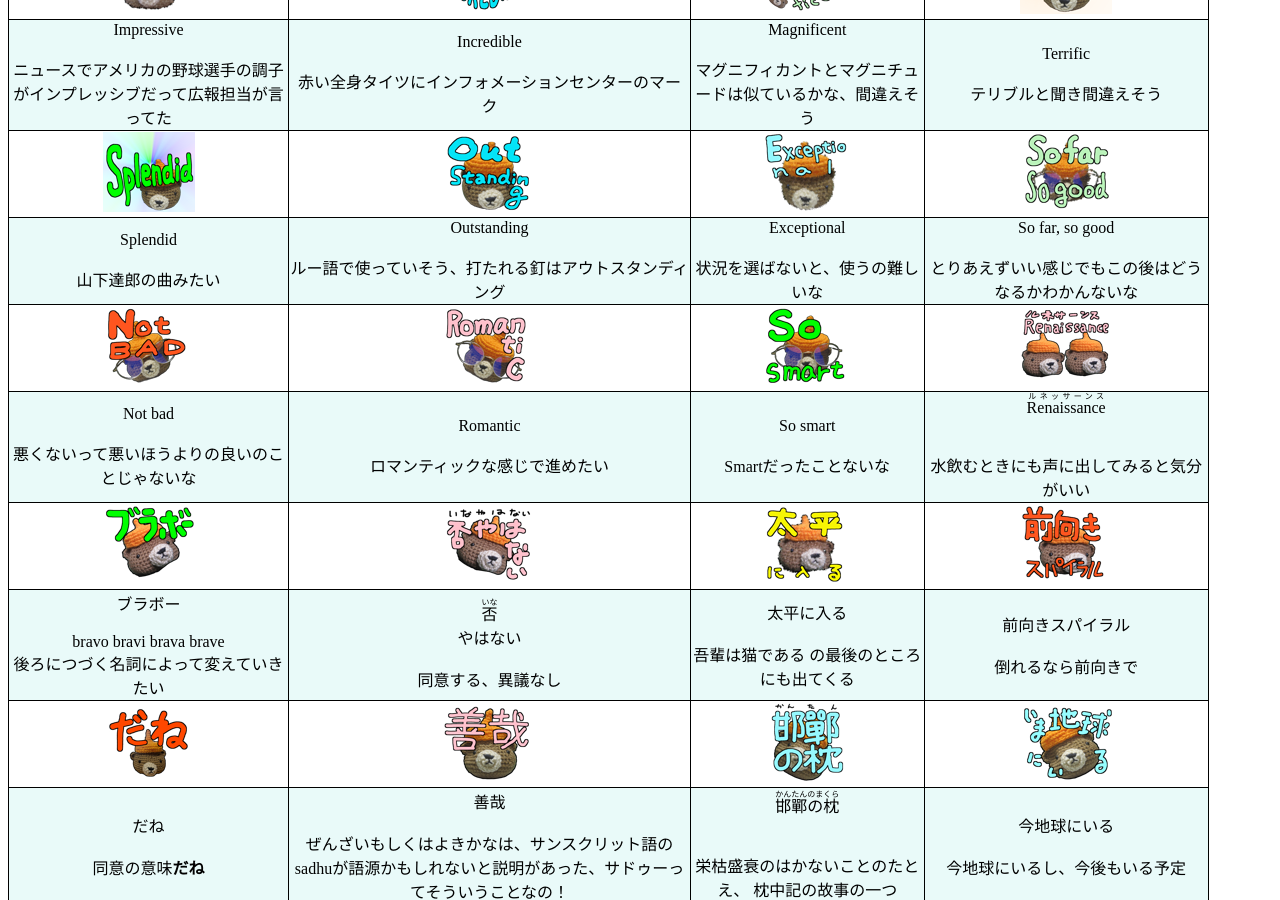
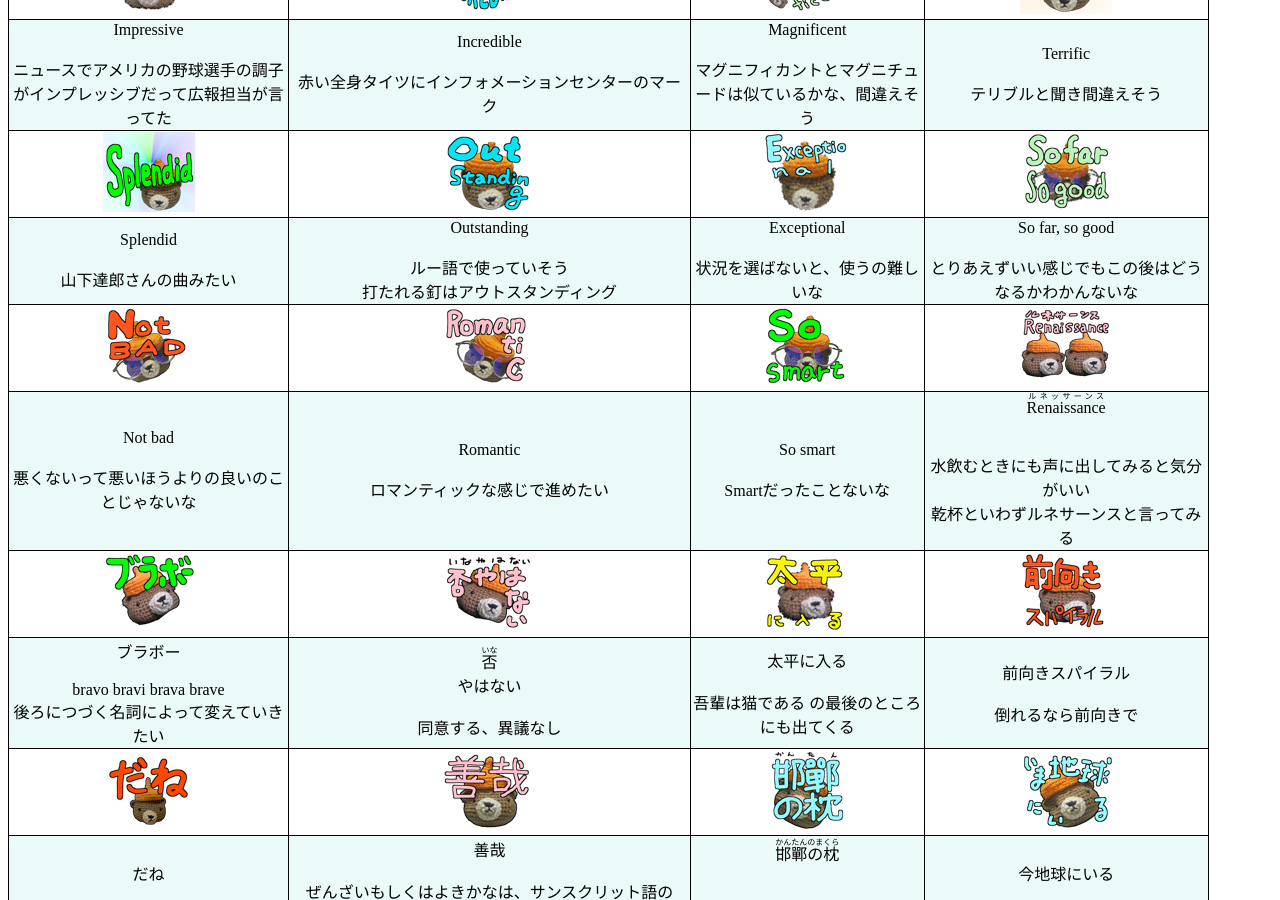
Before and after one commit to yamasuto/TamaKuma.github.io, a Jekyll site: the page built from docs/R.04/Frontpage.md, in a window 1280 px wide and 900 px high, scrolled down 908 px. Built offline with Jekyll 4.4.1, drawn with Linux system fonts in a browser that asks for light colours.

Commit message:
revised descriptions

```diff
--- a/docs/R.04/Frontpage.md
+++ b/docs/R.04/Frontpage.md
@@ -21,9 +21,9 @@ permalink: /R.04/
 | ![](images\13_IMG_4348_impressive.png)| ![](images\14_IMG_4348_incredible.png)| ![](images\15_IMG_4348_magnificent.png)| ![](images\16_IMG_4344_楽し_terrific.png)|
 |Impressive<br/><br/>ニュースでアメリカの野球選手の調子がインプレッシブだって広報担当が言ってた|Incredible<br/><br/>赤い全身タイツにインフォメーションセンターのマーク|Magnificent<br/><br/>マグニフィカントとマグニチュードは似ているかな、間違えそう|Terrific<br/><br/>テリブルと聞き間違えそう|
 | ![](images\17_IMG_4344_楽し_splendid.png)| ![](images\18_IMG_4344_楽し_outstanding.png)| ![](images\19_IMG_4344_楽し_exceptional.png)| ![](images\20_IMG_4345_so_far_so_good.png)|
-|Splendid<br/><br/>山下達郎の曲みたい|Outstanding<br/><br/>ルー語で使っていそう、打たれる釘はアウトスタンディング|Exceptional<br/><br/>状況を選ばないと、使うの難しいな|So far, so good<br/><br/>とりあえずいい感じでもこの後はどうなるかわかんないな|
+|Splendid<br/><br/>山下達郎さんの曲みたい|Outstanding<br/><br/>ルー語で使っていそう<br/>打たれる釘はアウトスタンディング|Exceptional<br/><br/>状況を選ばないと、使うの難しいな|So far, so good<br/><br/>とりあえずいい感じでもこの後はどうなるかわかんないな|
 | ![](images\21_IMG_4345_Not_bad.png)| ![](images\22_IMG_4345_Romantic.png)| ![](images\23_IMG_4345_so_smart.png)| ![](images\24_IMG_4337_Renaissance.png)|
-|Not bad<br/><br/>悪くないって悪いほうよりの良いのことじゃないな|Romantic<br/><br/>ロマンティックな感じで進めたい|So smart<br/><br/>Smartだったことないな|<ruby>Renaissance<rp>（</rp><rt>ルネッサーンス</rt><rp>）</rp></ruby><br/><br/><br/>水飲むときにも声に出してみると気分がいい|
+|Not bad<br/><br/>悪くないって悪いほうよりの良いのことじゃないな|Romantic<br/><br/>ロマンティックな感じで進めたい|So smart<br/><br/>Smartだったことないな|<ruby>Renaissance<rp>（</rp><rt>ルネッサーンス</rt><rp>）</rp></ruby><br/><br/><br/>水飲むときにも声に出してみると気分がいい<br/>乾杯といわずルネサーンスと言ってみる|
 | ![](images\25_IMG_4337_ブラボー.png)| ![](images\26_IMG_4337_否やはない.png)| ![](images\27_IMG_4337_太平に入る.png)| ![](images\28_IMG_4337_前向きスパイラル.png)|
 |ブラボー<br/><br/>bravo bravi brava brave<br/>後ろにつづく名詞によって変えていきたい|<ruby>否<rp>（</rp><rt>いな</rt><rp>）</rp></ruby><br/>やはない<br/><br/>同意する、異議なし|太平に入る<br/><br/>吾輩は猫である の最後のところにも出てくる|前向きスパイラル<br/><br/>倒れるなら前向きで|
 | ![](images\29_PXL_20250218_223206634_だね.png)| ![](images\30_IMG_4340_善哉.png)| ![](images\31_IMG_4340_邯鄲の枕.png)| ![](images\32_IMG_4340_今地球にいる.png)|
```
